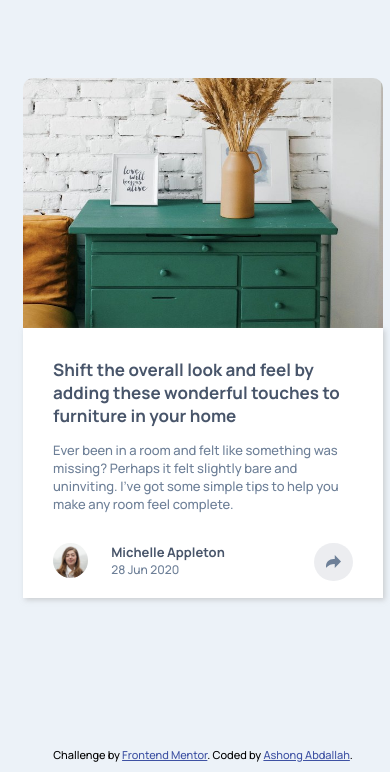
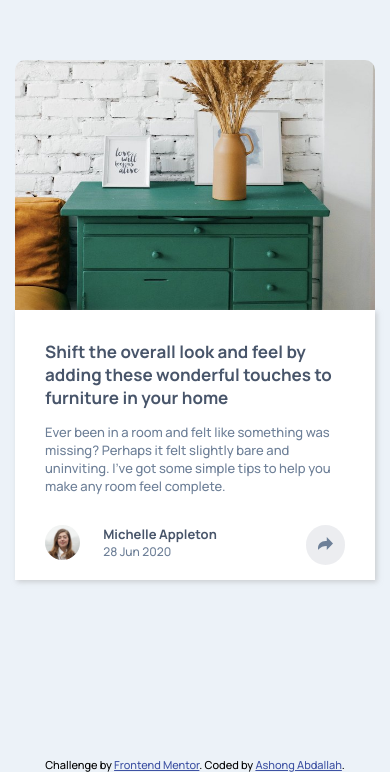
Before and after one commit to AshongAbdallah06/article-preview-component-master, a plain HTML site: page index.html in a window 390 px wide. Shown: the part 102-874 px from the top of the page. Drawn offline with Linux system fonts and the light colour scheme.

Commit message:
Make new changes

```diff
--- a/index.html
+++ b/index.html
@@ -14,7 +14,7 @@
 <body>
 
   <main id="main">
-    <img src="images/drawers.jpg" class="drawer-img" alt="drawers">
+    <a href="#"><img src="images/drawers.jpg" class="drawer-img" alt="drawers"></a>
 
     <div class="right-side-container">
       <h2 class="home-styling">
@@ -29,7 +29,7 @@
 
       <div class="user-container">
         <div class="image-container">
-          <img src="images/avatar-michelle.jpg" alt="" class="avatar">
+          <a href="#"><img src="images/avatar-michelle.jpg" alt="" class="avatar"></a>
         </div>
         <div class="info">
           <div class="name">Michelle Appleton</div>
@@ -43,9 +43,9 @@
 
 
 
-        <div class="share-btn js-share-btn">
-          <img class="share-svg" src="images/icon-share.svg" alt="">
-        </div>
+        <button class="share-btn js-share-btn">
+          <a href="#"><img class="share-svg" src="images/icon-share.svg" alt=""></a>
+        </button>
       </div>
     </div>
 
--- a/scripts/index.js
+++ b/scripts/index.js
@@ -14,12 +14,20 @@ function checkStyles() {
         <span class="share-options-column">
             <span class="container">
                 <span class="tooltip">SHARE</span>
+                <a href="#">
                     <img src="images/icon-facebook.svg" class="icons-column" alt="facebook icon">
+                </a>
+                <a href="#">
                     <img src="images/icon-twitter.svg" class="icons-column" alt="twitter-icon">
+                </a>
+                <a href="#">
                     <img src="images/icon-pinterest.svg" class="icons-column" alt="pinterest-icon">
+                </a>
             </span>
 
+            <a href="#">
                 <img class="mobile-share-svg" src="images/icon-share.svg" alt="">
+            </a>
 
         </span>`
 
@@ -38,9 +46,15 @@ function checkStyles() {
         isSharing.classList.add("is-sharing");
         document.querySelector('.share-options-row').innerHTML = `
         <span class="tooltip">SHARE</span>
+        <a href="#">
             <img src="images/icon-facebook.svg" class="icons" alt="facebook icon">
+        </a>
+        <a href="#">
             <img src="images/icon-twitter.svg" class="icons" alt="twitter-icon">
+        </a>
+        <a href="#">
             <img src="images/icon-pinterest.svg" class="icons" alt="pinterest-icon">
+        </a>
         `
         document.querySelector('.share-svg').classList.add("share-icon");
         document.querySelector('.js-share-btn').classList.add("Share-btn");
--- a/styles/index.css
+++ b/styles/index.css
@@ -86,9 +86,10 @@ main {
     position: absolute;
     right: 0;
     background-color: hsla(217, 19%, 35%, 0.1);
-    padding: 8px 12px;
+    padding: 12px 12px;
     border-radius: 25px;
     cursor: pointer;
+    border: none;
 }
 
 .Share-btn {
@@ -152,11 +153,15 @@ main {
 
 
 @media (max-width: 700px) {
+    body {
+        margin: 0;
+    }
+
     main {
         flex-direction: column;
         width: 450px;
         align-items: center;
-        padding-top: 10px;
+        padding-top: 0;
     }
 
     .drawer-img {
@@ -190,17 +195,15 @@ main {
         display: none;
     }
 
-    /* .is-sharing-options {
-        width: 806px;
-        height: 300px;
-    } */
+    .attribution {
+        bottom: -30px;
+    }
 }
 
 @media (max-width: 500px) {
     main {
         align-items: center;
         width: 420px;
-        padding-top: 20px;
     }
 
     .drawer-img {
```
Lines whose indentation alone changed are shown as unchanged.
